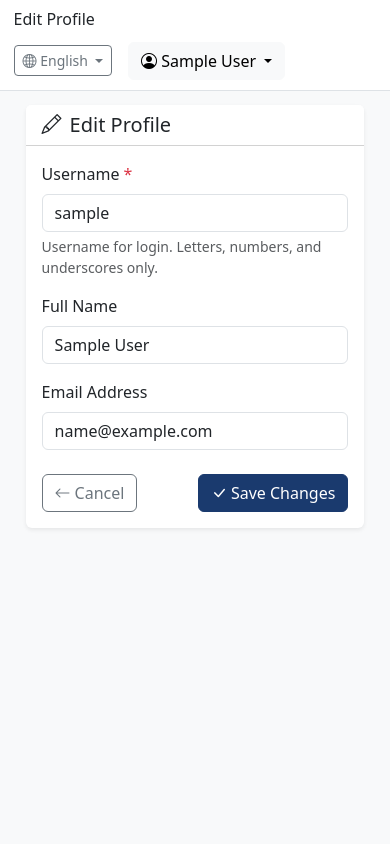
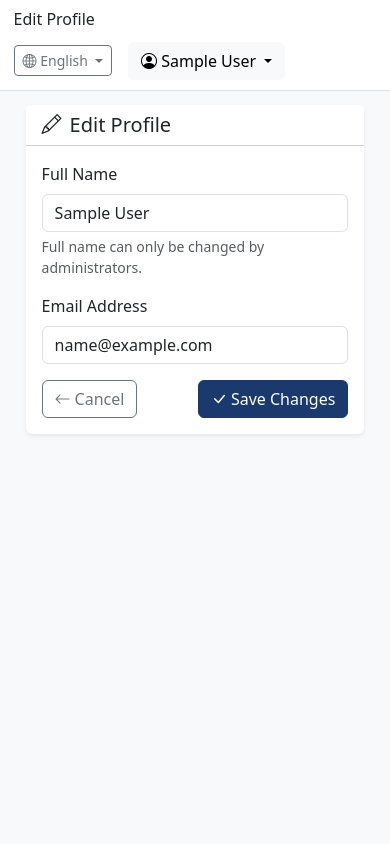
Before and after one commit to Zaphyrzan/ePustaka-Munshi, a Flask app: page /auth/profile/edit in a window 390 px wide. Run offline with Flask 3, Linux system fonts and the light colour scheme; the visitor is signed in with stand-in values (Sample User, id 1).

Commit message:
Restrict student members to editing email/phone only; only admins can edit full name and username

```diff
--- a/app/routes/auth.py
+++ b/app/routes/auth.py
@@ -129,31 +129,50 @@ def profile():
 @auth_bp.route('/profile/edit', methods=['GET', 'POST'])
 @login_required
 def edit_profile():
-    """Edit user profile - name, email, username"""
+    """Edit user profile - restricted by account type
+
+    Staff: Can edit username, full_name, email
+    Student (Member): Can only edit email and phone (full_name and username are admin-only)
+    """
     is_staff_account = hasattr(current_user, 'username')
+    is_member_account = hasattr(current_user, 'member_id')
+
     current_username = getattr(current_user, 'username', '')
     current_email = getattr(current_user, 'email', '')
+    current_phone = getattr(current_user, 'phone', '')
 
     if request.method == 'POST':
+        email = request.form.get('email', '').strip()
+        phone = request.form.get('phone', '').strip()
         full_name = request.form.get('full_name', '').strip()
-        email = request.form.get('email', '').strip()
         new_username = request.form.get('username', '').strip()
 
+        # Staff accounts can edit all fields
         if is_staff_account:
             # Validate username uniqueness (if changed)
             if new_username != current_username:
                 existing = User.query.filter_by(username=new_username).first()
                 if existing:
                     flash('Username already taken', 'error')
-                    return render_template('auth/edit_profile.html', user=current_user, can_edit_username=is_staff_account)
+                    return render_template('auth/edit_profile.html', user=current_user, is_staff=is_staff_account, is_member=is_member_account)
                 if len(new_username) < 3:
                     flash('Username must be at least 3 characters', 'error')
-                    return render_template('auth/edit_profile.html', user=current_user, can_edit_username=is_staff_account)
+                    return render_template('auth/edit_profile.html', user=current_user, is_staff=is_staff_account, is_member=is_member_account)
                 current_user.username = new_username
-        elif new_username:
-            flash('Username changes are not available for student accounts', 'error')
-            return render_template('auth/edit_profile.html', user=current_user, can_edit_username=is_staff_account)
 
+            current_user.full_name = full_name
+
+        # Student members can ONLY edit email and phone
+        elif is_member_account:
+            # Block attempts to modify full_name or username
+            if full_name and full_name != current_user.full_name:
+                flash('Full name can only be changed by administrators', 'error')
+                return render_template('auth/edit_profile.html', user=current_user, is_staff=is_staff_account, is_member=is_member_account)
+            if new_username:
+                flash('Username cannot be changed by students', 'error')
+                return render_template('auth/edit_profile.html', user=current_user, is_staff=is_staff_account, is_member=is_member_account)
+
+        # Both staff and members can update email and phone
         # Validate email uniqueness (if changed and not empty)
         if email and email != current_email:
             if is_staff_account:
@@ -162,16 +181,18 @@ def edit_profile():
                 existing = Member.query.filter_by(email=email).first()
             if existing and existing.id != current_user.id:
                 flash('Email already in use', 'error')
-                return render_template('auth/edit_profile.html', user=current_user, can_edit_username=is_staff_account)
+                return render_template('auth/edit_profile.html', user=current_user, is_staff=is_staff_account, is_member=is_member_account)
 
-        current_user.full_name = full_name
         current_user.email = email
+        if is_member_account:
+            current_user.phone = phone
+
         db.session.commit()
 
         flash('Profile updated successfully', 'success')
         return redirect(url_for('auth.profile'))
 
-    return render_template('auth/edit_profile.html', user=current_user, can_edit_username=is_staff_account)
+    return render_template('auth/edit_profile.html', user=current_user, is_staff=is_staff_account, is_member=is_member_account)
 
 
 @auth_bp.route('/change-password', methods=['GET', 'POST'])
--- a/app/templates/auth/edit_profile.html
+++ b/app/templates/auth/edit_profile.html
@@ -13,7 +13,8 @@
                 </div>
                 <div class="card-body">
                     <form method="POST">
-                        {% if can_edit_username %}
+                        <!-- Username field - staff only -->
+                        {% if is_staff %}
                         <div class="mb-3">
                             <label for="username" class="form-label">Username <span class="text-danger">*</span></label>
                             <input type="text"
@@ -27,28 +28,40 @@
                                    title="Letters, numbers, and underscores only">
                             <div class="form-text">Username for login. Letters, numbers, and underscores only.</div>
                         </div>
-                        {% else %}
+                        {% elif is_member %}
                         <div class="mb-3">
                             <label class="form-label">Login ID</label>
                             <input type="text"
                                    class="form-control"
                                    value="{{ user.member_id }}"
                                    readonly>
-                            <div class="form-text">Student accounts use the member ID for login.</div>
+                            <div class="form-text">Your student login ID (cannot be changed).</div>
                         </div>
                         {% endif %}
 
+                        <!-- Full Name - staff editable, students read-only -->
                         <div class="mb-3">
                             <label for="full_name" class="form-label">Full Name</label>
+                            {% if is_staff %}
                             <input type="text"
                                    class="form-control"
                                    id="full_name"
                                    name="full_name"
                                    value="{{ user.full_name or '' }}"
                                    placeholder="Enter your full name">
+                            {% else %}
+                            <input type="text"
+                                   class="form-control"
+                                   id="full_name"
+                                   name="full_name"
+                                   value="{{ user.full_name or '' }}"
+                                   readonly>
+                            <div class="form-text text-muted">Full name can only be changed by administrators.</div>
+                            {% endif %}
                         </div>
 
-                        <div class="mb-4">
+                        <!-- Email - editable by all -->
+                        <div class="mb-3">
                             <label for="email" class="form-label">Email Address</label>
                             <input type="email"
                                    class="form-control"
@@ -57,6 +70,19 @@
                                    value="{{ user.email or '' }}"
                                    placeholder="Enter your email">
                         </div>
+
+                        <!-- Phone - students only -->
+                        {% if is_member %}
+                        <div class="mb-4">
+                            <label for="phone" class="form-label">Phone Number</label>
+                            <input type="tel"
+                                   class="form-control"
+                                   id="phone"
+                                   name="phone"
+                                   value="{{ user.phone or '' }}"
+                                   placeholder="Enter your phone number">
+                        </div>
+                        {% endif %}
 
                         <div class="d-flex justify-content-between">
                             <a href="{{ url_for('auth.profile') }}" class="btn btn-outline-secondary">
```
